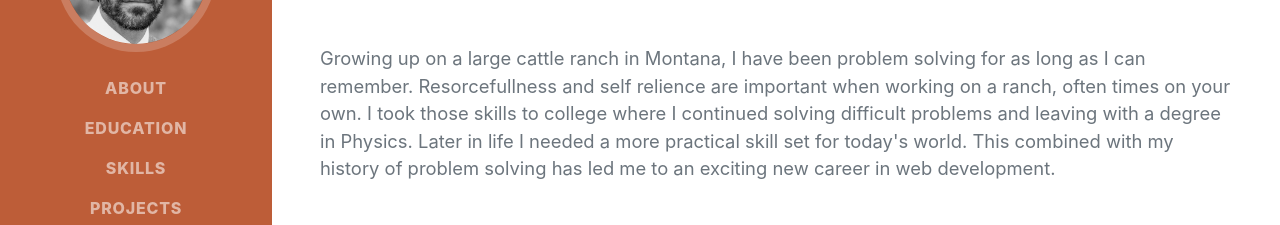
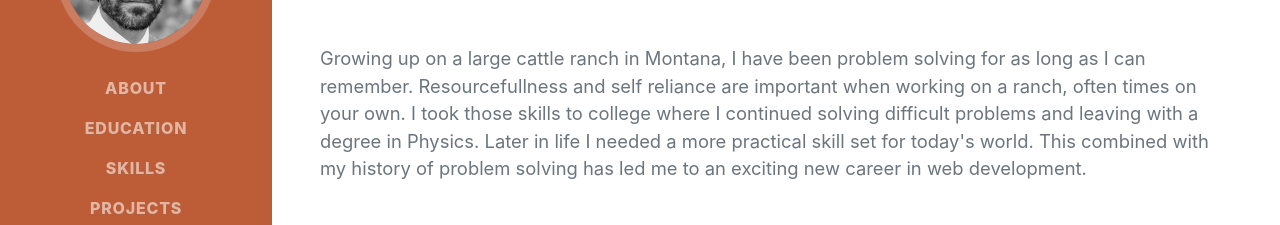
Before and after one commit to keeganwilson/keeganwilson.github.io, a plain HTML site: page index.html in a window 1280 px wide. Shown: the part 324-549 px from the top of the page. Drawn offline with nearby package versions, Linux system fonts and the light colour scheme; a web font is replaced by a local one.

Commit message:
Update index.html

```diff
--- a/index.html
+++ b/index.html
@@ -46,7 +46,7 @@
                         Ogden, Ut
                         <a href="mailto:keegan.wilson@gmail.com">keegan.wilson@gmail.com</a>
                     </div>
-                    <p class="lead mb-5">Growing up on a large cattle ranch in Montana, I have been problem solving for as long as I can remember. Resorcefullness and self relience are important when working on a ranch, often times on your own. I took those skills to college where I continued solving difficult problems and leaving with a degree in Physics. Later in life I needed a more practical skill set for today's world. This combined with my history of problem solving has led me to an exciting new career in web development.</p>
+                    <p class="lead mb-5">Growing up on a large cattle ranch in Montana, I have been problem solving for as long as I can remember. Resourcefullness and self reliance are important when working on a ranch, often times on your own. I took those skills to college where I continued solving difficult problems and leaving with a degree in Physics. Later in life I needed a more practical skill set for today's world. This combined with my history of problem solving has led me to an exciting new career in web development.</p>
                     <div class="social-icons">
                         <a class="social-icon" href="https://www.linkedin.com/in/keegan-wilson-full-stack-developer/" target="_blank"><i class="fab fa-linkedin-in"></i></a>
                         <a class="social-icon" href="https://github.com/keeganwilson" target="_blank"><i class="fab fa-github"></i></a>
```
